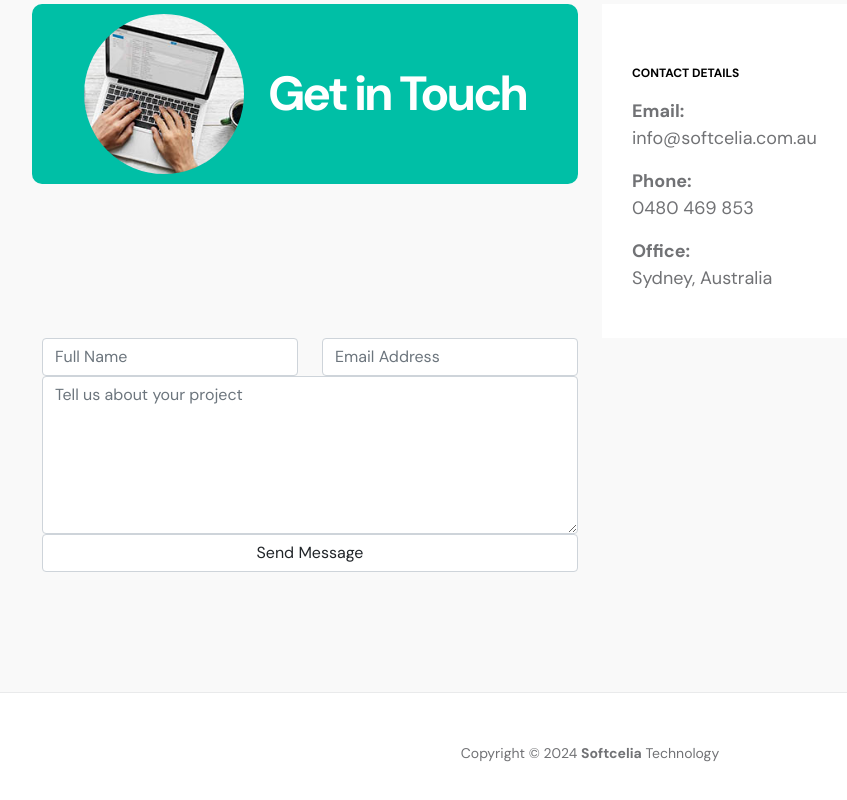
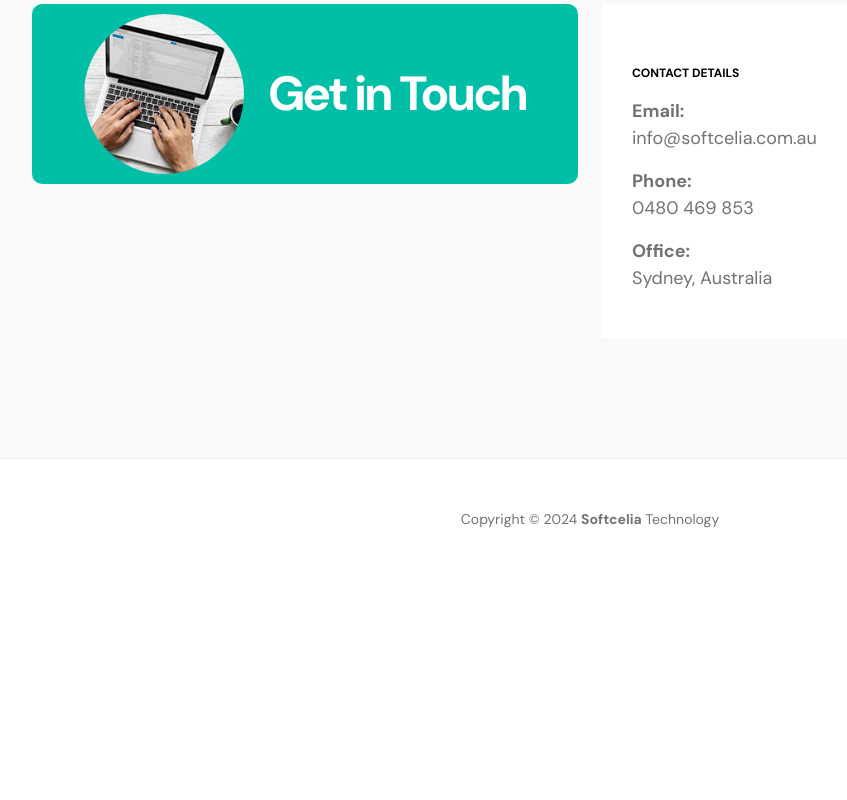
Before and after one commit to MohsinFiroz/softcelia, a plain HTML site: page index.html in a window 1280 px wide. Shown: the part 3423-4223 px from the top of the page, without its empty margins (50-897 px from the left). After the commit the page ends 4003 px from the top, so only its background shows below. Drawn offline with Linux system fonts and the light colour scheme.

Commit message:
remove form

```diff
--- a/index.html
+++ b/index.html
@@ -260,25 +260,6 @@
                             </p>
                         </div>
                     </div>
-
-                    <div class="col-lg-6 col-12 mt-5 mt-lg-0">
-                        <form action="https://formspree.io/f/your-form-id" method="POST" class="contact-form">
-                            <div class="row">
-                                <div class="col-lg-6 col-md-6 col-12">
-                                    <input type="text" name="name" class="form-control" placeholder="Full Name" required>
-                                </div>
-                                <div class="col-lg-6 col-md-6 col-12">
-                                    <input type="email" name="email" class="form-control" placeholder="Email Address" required>
-                                </div>
-                                <div class="col-12">
-                                    <textarea name="message" rows="6" class="form-control" placeholder="Tell us about your project" required></textarea>
-                                </div>
-                                <div class="col-12">
-                                    <button type="submit" class="form-control">Send Message</button>
-                                </div>
-                            </div>
-                        </form>
-                    </div>
                 </div>
             </div>
         </section>
```
